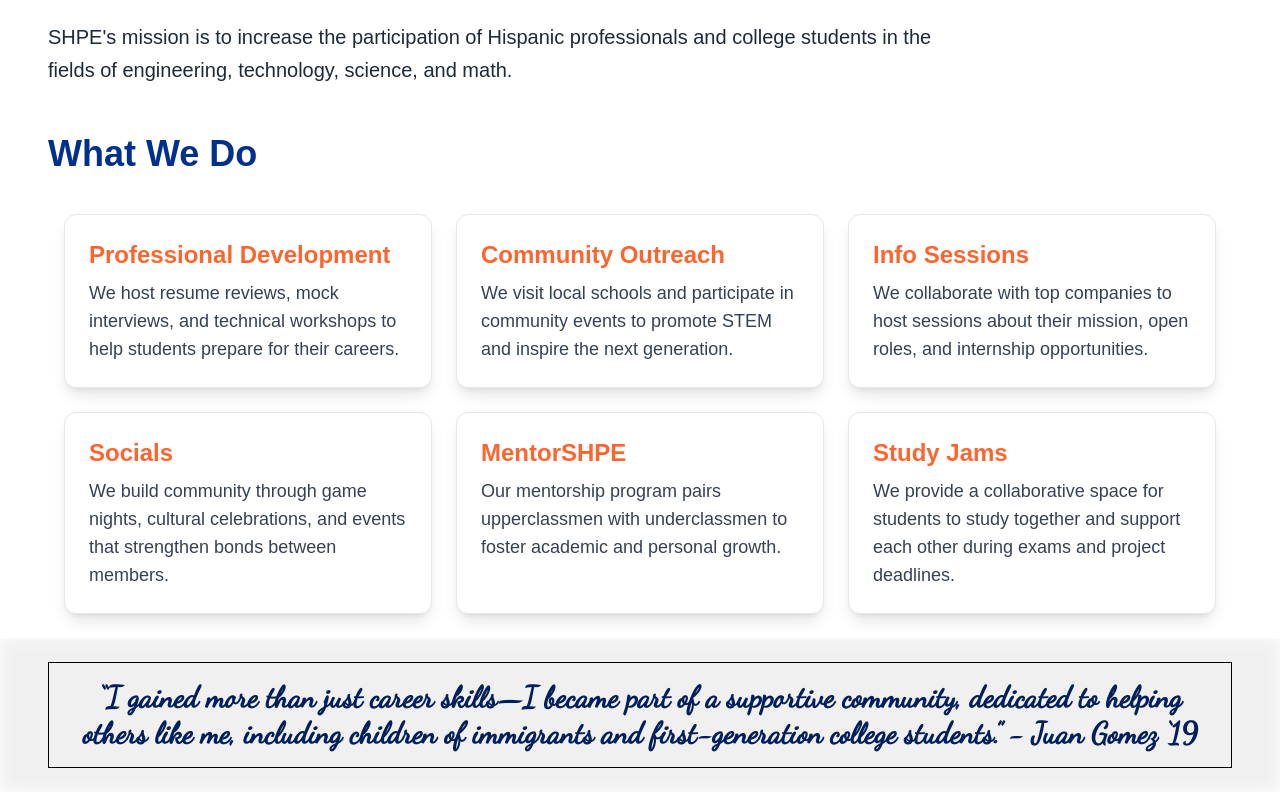
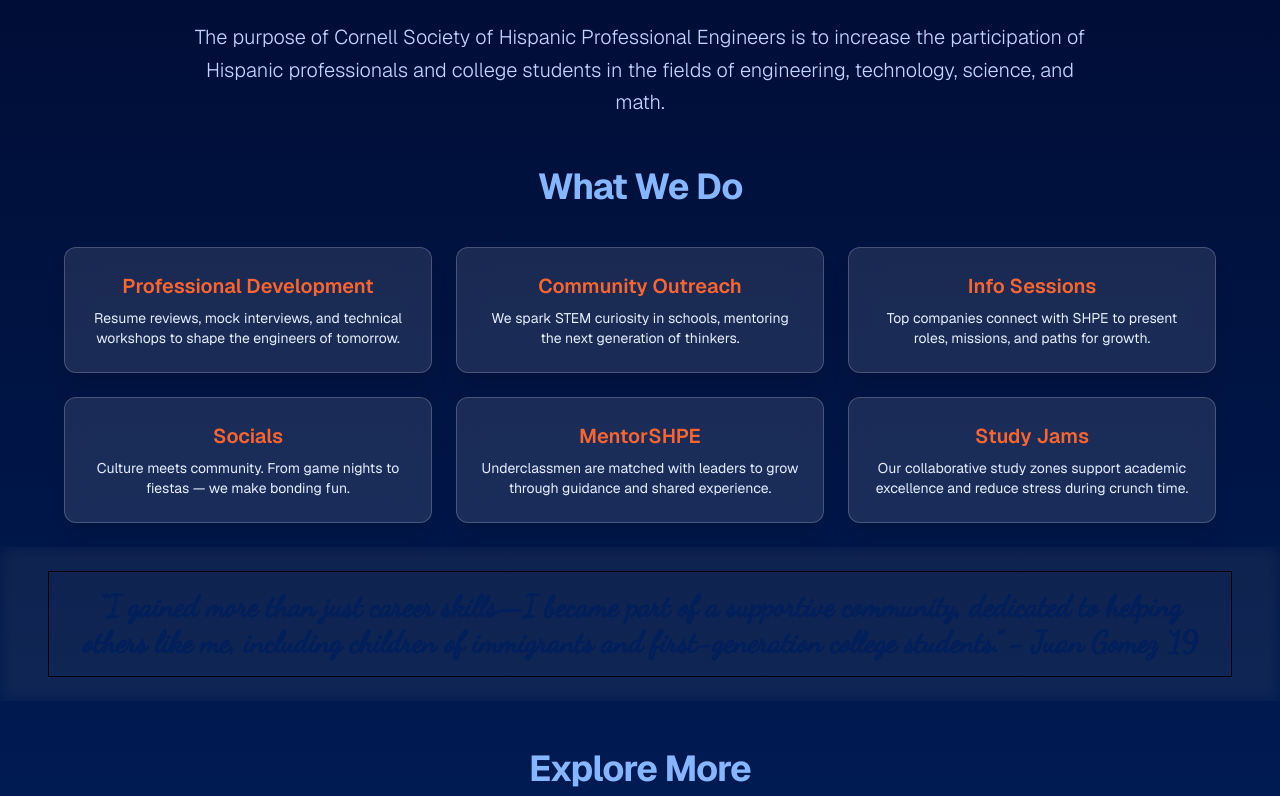
Before and after one commit to shpe-cornell/shpe-website, a Next.js app: page / in a window 1280 px wide. Shown: the part 924-1720 px from the top of the page. Built offline with nearby package versions, Linux system fonts and the light colour scheme; a web font is replaced by a local one.

Commit message:
Update home page aesthetics - refactor code to facilitate future updates

```diff
--- a/src/app/page.tsx
+++ b/src/app/page.tsx
@@ -1,52 +1,51 @@
 "use client";
 
 import HeroScroll from "./components/hero-scroll";
-import GreyBanner from "./components/grey-banner";
 import GreyQuoteBanner from "./components/grey-quote-banner";
 import HorizontalAccordion from "./components/horizontal-accordion";
 
-/* ============================================================== */
-/** Hero Images */
-/* ============================================================== */
+// ==============================================================
+// Hero Images
+// ==============================================================
 const images = [
   "/images/leadership/Spring_2025/grouppic_line.JPG",
   "/images/conference/2024/conference2.jpeg",
   "/images/conference/2024/conference3.jpeg",
 ];
 
-/* ============================================================== */
-/** What We Do Items */
-/* ============================================================== */
+// ==============================================================
+// What We Do Items
+// ==============================================================
 const boxes = [
   {
     title: "Professional Development",
-    text: "We host resume reviews, mock interviews, and technical workshops to help students prepare for their careers.",
+    text: "Resume reviews, mock interviews, and technical workshops to shape the engineers of tomorrow.",
   },
   {
     title: "Community Outreach",
-    text: "We visit local schools and participate in community events to promote STEM and inspire the next generation.",
+    text: "We spark STEM curiosity in schools, mentoring the next generation of thinkers.",
   },
   {
     title: "Info Sessions",
-    text: "We collaborate with top companies to host sessions about their mission, open roles, and internship opportunities.",
+    text: "Top companies connect with SHPE to present roles, missions, and paths for growth.",
   },
   {
     title: "Socials",
-    text: "We build community through game nights, cultural celebrations, and events that strengthen bonds between members.",
+    text: "Culture meets community. From game nights to fiestas — we make bonding fun.",
   },
   {
     title: "MentorSHPE",
-    text: "Our mentorship program pairs upperclassmen with underclassmen to foster academic and personal growth.",
+    text: "Underclassmen are matched with leaders to grow through guidance and shared experience.",
   },
   {
     title: "Study Jams",
-    text: "We provide a collaborative space for students to study together and support each other during exams and project deadlines.",
+    text: "Our collaborative study zones support academic excellence and reduce stress during crunch time.",
   },
 ];
 
-/* ============================================================== */
-/** Accordion Items */
-/* ============================================================== */
+// ==============================================================
+// Accordion Items
+// ==============================================================
 const items = [
   {
     title: "Donate",
@@ -70,39 +69,44 @@ const items = [
 
 export default function Home() {
   return (
-    <div className="flex flex-col items-center min-h-screen mt-[50px] bg-white text-[#001F5B]">
+    <div className="flex flex-col items-center min-h-screen mt-[50px] bg-gradient-to-b from-[#00031A] to-[#001F5B] text-white font-sans">
+      {/* ==============================================================
+          Hero Section
+        ============================================================== */}
       <HeroScroll
         images={images}
-        welcomeMessage="Welcome to SHPE at Cornell!"
-        subMessage="Empowering leaders, celebrating culture, and having fun doing it."
+        welcomeMessage="Welcome to SHPE x Cornell"
+        subMessage="Empowerment. Community. Excellence.."
         showButton={true}
         buttonHref="/member-info"
-        buttonText="Join SHPE"
+        buttonText="Join SHPE National"
       />
 
-      {/* ============================================================== */}
-      {/* Our Goal Section */}
-      {/* ============================================================== */}
-      <Section title="Our Goal">
-        <p className="text-xl leading-relaxed text-gray-800 max-w-4xl">
-          SHPE's mission is to increase the participation of Hispanic
-          professionals and college students in the fields of engineering,
-          technology, science, and math.
+      {/* ==============================================================
+          Our Goal
+        ============================================================== */}
+      <Section title="Our Mission">
+        <p className="text-lg md:text-xl leading-relaxed text-[#C1D3FF] max-w-4xl font-light mx-auto">
+          The purpose of Cornell Society of Hispanic Professional Engineers is
+          to increase the participation of Hispanic professionals and college
+          students in the fields of engineering, technology, science, and math.
         </p>
       </Section>
 
-      {/* ============================================================== */}
-      {/* What We Do Section */}
-      {/* ============================================================== */}
+      {/* ==============================================================
+          What We Do
+        ============================================================== */}
       <Section title="What We Do">
         <div className="grid grid-cols-1 sm:grid-cols-2 md:grid-cols-3 gap-6 w-full px-4 py-6">
           {boxes.map((box, idx) => (
             <div
               key={idx}
-              className="bg-white border border-gray-200 rounded-xl p-6 shadow-lg hover:shadow-xl transition-shadow duration-200"
+              className="bg-white/10 border border-white/20 backdrop-blur-md rounded-xl p-6 shadow-xl hover:shadow-2xl transition-shadow duration-300 hover:scale-[1.03]"
             >
-              <p className="text-2xl font-bold text-[#FD652F]">{box.title}</p>
-              <p className="text-lg text-gray-700 mt-2">{box.text}</p>
+              <h3 className="text-xl font-semibold text-[#FD652F]">
+                {box.title}
+              </h3>
+              <p className="text-sm mt-2 text-[#E5EFFF]">{box.text}</p>
             </div>
           ))}
         </div>
@@ -110,19 +114,19 @@ export default function Home() {
 
       <GreyQuoteBanner />
 
-      {/* ============================================================== */}
-      {/* Accordion Section */}
-      {/* ============================================================== */}
-      <Section title="Learn More">
+      {/* ==============================================================
+          Accordion Section
+        ============================================================== */}
+      <Section title="Explore More">
         <HorizontalAccordion items={items} />
       </Section>
     </div>
   );
 }
 
-/* ============================================================== */
-/** Reusable Section Wrapper */
-/* ============================================================== */
+// ==============================================================
+// Reusable Section Wrapper
+// ==============================================================
 function Section({
   title,
   children,
@@ -131,8 +135,8 @@ function Section({
   children: React.ReactNode;
 }) {
   return (
-    <section className="w-full px-6 sm:px-12 mt-12 max-w-7xl">
-      <h2 className="text-left text-4xl font-semibold text-[#00308E] mb-4">
+    <section className="w-full px-6 sm:px-12 mt-12 max-w-7xl text-center">
+      <h2 className="text-3xl sm:text-4xl font-bold text-[#85B6FF] mb-4 tracking-tight">
         {title}
       </h2>
       {children}
```
